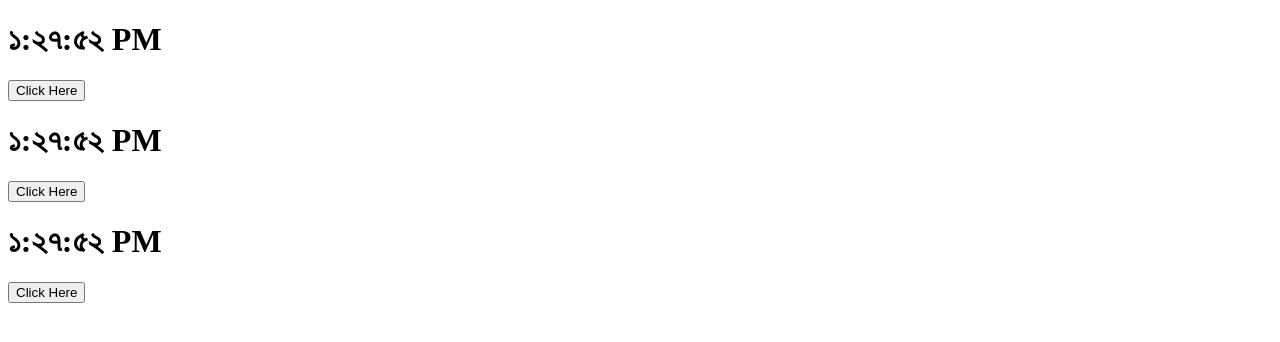
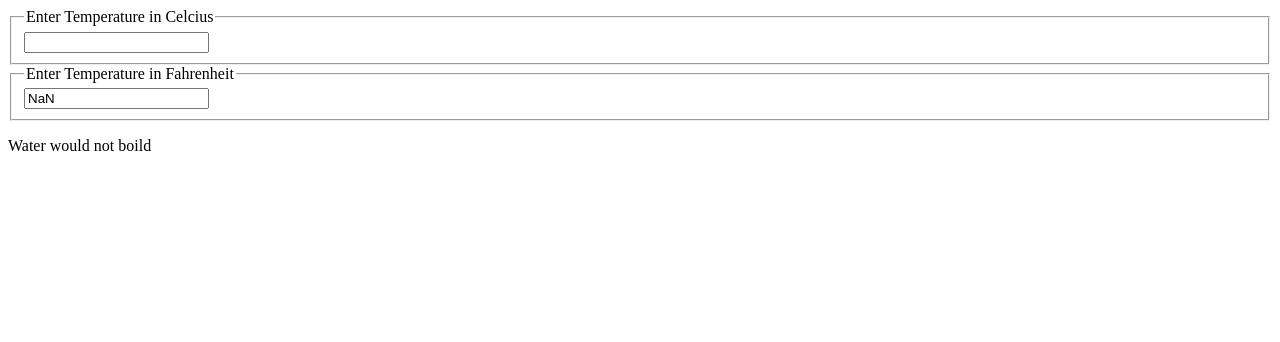
Before and after one commit to mdmaruf43/react-is-awesome, a React (Create React App) app: page / in a window 1280 px wide. Shown: the top 342 px of the page. Built offline with nearby package versions, Linux system fonts and the light colour scheme.

Commit message:
alhumdulilla

```diff
--- a/src/App.js
+++ b/src/App.js
@@ -1,10 +1,9 @@
-import ClockList from './components/ClockList';
+import Calculator from './components/Calculator';
 
 function App() {
-    const quantities = [1, 2, 3];
     return (
         <div>
-            <ClockList qunatities={quantities} />
+            <Calculator />
         </div>
     );
 }
--- /dev/null
+++ b/src/components/BolingVerdict.js
@@ -0,0 +1,10 @@
+import React from 'react';
+
+const BolingVerdict = ({ celcius = 0 }) => {
+    if (celcius >= 100) {
+        return <p>Water would boild</p>;
+    }
+    return <p>Water would not boild</p>;
+};
+
+export default BolingVerdict;
--- /dev/null
+++ b/src/components/Calculator.js
@@ -0,0 +1,37 @@
+import React, { Component } from 'react';
+import { convert, toCelcius, toFahrenheit } from '../lib/convert';
+import BolingVerdict from './BolingVerdict';
+import TemperatureInput from './TemperatureInput';
+
+class Calculator extends Component {
+    state = {
+        tempreture: '',
+        scale: 'c',
+    };
+
+    handleChange = (e, scale) => {
+        this.setState({
+            tempreture: e.target.value,
+            scale,
+        });
+    };
+
+    render() {
+        const { tempreture, scale } = this.state;
+        const celcius = scale === 'f' ? convert(tempreture, toCelcius) : tempreture;
+        const fahrenheit = scale === 'c' ? convert(tempreture, toFahrenheit) : tempreture;
+        return (
+            <>
+                <TemperatureInput scale="c" tempreture={celcius} handleChange={this.handleChange} />
+                <TemperatureInput
+                    scale="f"
+                    tempreture={fahrenheit}
+                    handleChange={this.handleChange}
+                />
+                <BolingVerdict celcius={parseFloat(tempreture)} />
+            </>
+        );
+    }
+}
+
+export default Calculator;
--- /dev/null
+++ b/src/components/TemperatureInput.js
@@ -0,0 +1,22 @@
+import React from 'react';
+
+const scleNames = {
+    c: 'Celcius',
+    f: 'Fahrenheit',
+};
+
+function TemperatureInput({ tempreture, scale, handleChange }) {
+    return (
+        <fieldset>
+            <legend>Enter Temperature in {scleNames[scale]}</legend>
+            <input
+                name="text"
+                type="text"
+                value={tempreture}
+                onChange={(e) => handleChange(e, scale)}
+            />
+        </fieldset>
+    );
+}
+
+export default TemperatureInput;
--- /dev/null
+++ b/src/lib/convert.js
@@ -0,0 +1,17 @@
+export function toCelcius(fahrenheit) {
+    return ((fahrenheit - 32) * 5) / 9;
+}
+
+export function toFahrenheit(celcius) {
+    return (celcius * 9) / 5 + 32;
+}
+
+export function convert(tempreture, convertTo) {
+    const input = parseFloat(tempreture);
+    if (Number.isNaN(tempreture)) {
+        return '';
+    }
+    const output = convertTo(input);
+    const round = Math.round(output * 1000) / 1000;
+    return round.toString();
+}
```
Also changed, not shown: src/components/Form.js (added, +79 -0 lines), 1 other file (tests, documents, lock files or other folders).
